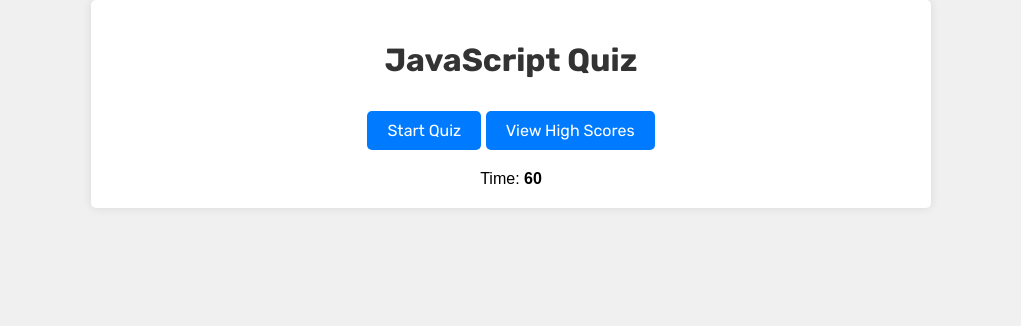
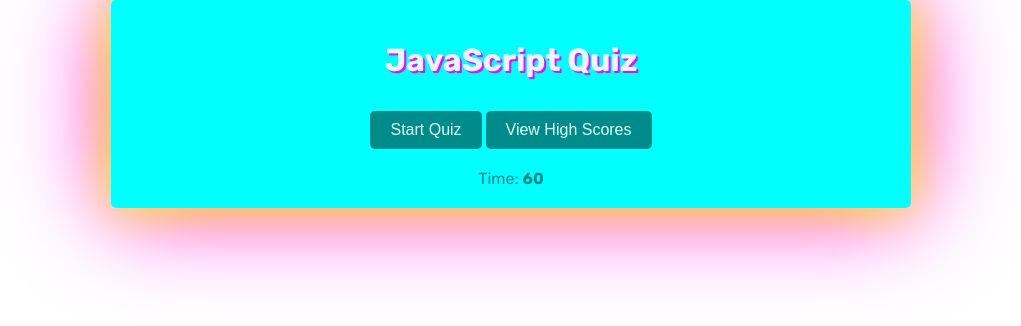
Before and after one commit to cnnrclvll/java-quiz, a plain HTML site: page index.html in a window 1280 px wide. Shown: the whole page, without its empty margins (129-1150 px from the left). Drawn offline with Linux system fonts and the light colour scheme.

Commit message:
styling commit

```diff
--- a/assets/style.css
+++ b/assets/style.css
@@ -1,72 +1,118 @@
+/* palette */
+
+:root {
+    --pcolor: cyan;
+    --scolor: magenta;
+    --tcolor: yellow;
+    --dpcolor: darkcyan;
+    --dscolor: darkmagenta;
+}
+
+/*use class = 'hide' to hide elements*/
+.hide {
+    display: none;
+}
+
+/*all body elements*/
 body {
-    font-family: Arial, sans-serif;
-    background-color: #f0f0f0;
+    font-family: 'Rubik', Arial, sans-serif;
+    background-color: none;
     margin: 0;
     padding: 0;
 }
 
+/*container for body elements*/
 .container {
     max-width: 800px;
     margin: 0 auto;
     padding: 20px;
-    background-color: #fff;
-    box-shadow: 0 0 10px rgba(0, 0, 0, 0.1);
+    background-color: var(--pcolor);
+    box-shadow: 0 0 50px var(--tcolor);
     border-radius: 5px;
     text-align: center;
+    z-index: 1;
 }
 
-h1 {
-    font-family: 'Rubik' !important;
-    color: #333;
+/*extra container for second shadow color*/
+.style-container {
+    max-width: 800px;
+    margin: 0 auto;
+    padding-top: 0;
+    background-color: none;
+    box-shadow: 0 0 100px var(--scolor);
+    border-radius: 5px;
 }
 
+.container:hover {
+    box-shadow: 0 0 50px var(--scolor);
+}
+
+.style-container:hover {
+    box-shadow: 0 0 100px var(--tcolor);
+}
+
+/*JavaScript Quiz*/
+h1 {
+    color: lightcyan;
+    text-shadow: 2px 2px var(--scolor);
+}
+
+/*buttons*/
 button {
     padding: 10px 20px;
     font-size: 16px;
-    background-color: #007bff;
-    font-family: 'Rubik' !important;
-    color: #fff;
+    background-color: var(--dpcolor);
+    color: lightcyan;
     border: none;
     border-radius: 5px;
     cursor: pointer;
     margin-top: 10px;
 }
-
 button:hover {
-    background-color: #0056b3;
+    background-color: var(--scolor);
 }
 
-.hide {
-    display: none;
-}
-
+/*element containers*/
 #question-container,
 #end-container,
 #high-score-container {
     margin-top: 20px;
 }
 
+/*element containers targeting text*/
 #question-container p,
 #end-container h2,
 #high-score-container h2 {
-    color: #333;
+    color: var(--dpcolor);
 }
 
+/*more element containers*/
 #question-container button,
 #end-container button[type="submit"],
 #high-score-container ol {
     margin-top: 10px;
 }
 
+/*timer*/
 #timer {
     margin-top: 20px;
+    color: var(--dpcolor);
 }
 
 #time {
     font-weight: bold;
 }
 
+/*high-score list*/
+#high-score-list {
+    list-style-type: none;
+    padding-left: 0;
+}
+
 #high-score-list li {
     margin-bottom: 10px;
     font-weight: bold;
+    font-size: 20px;
+    color: lightcyan;
+    text-shadow: 1px 1px var(--scolor);
 }
--- a/index.html
+++ b/index.html
@@ -10,6 +10,7 @@
 </head>
 
 <body>
+    <div class="style-container">
     <div class="container">
         <h1>JavaScript Quiz</h1>
         <button id="start-btn">Start Quiz</button>
```
